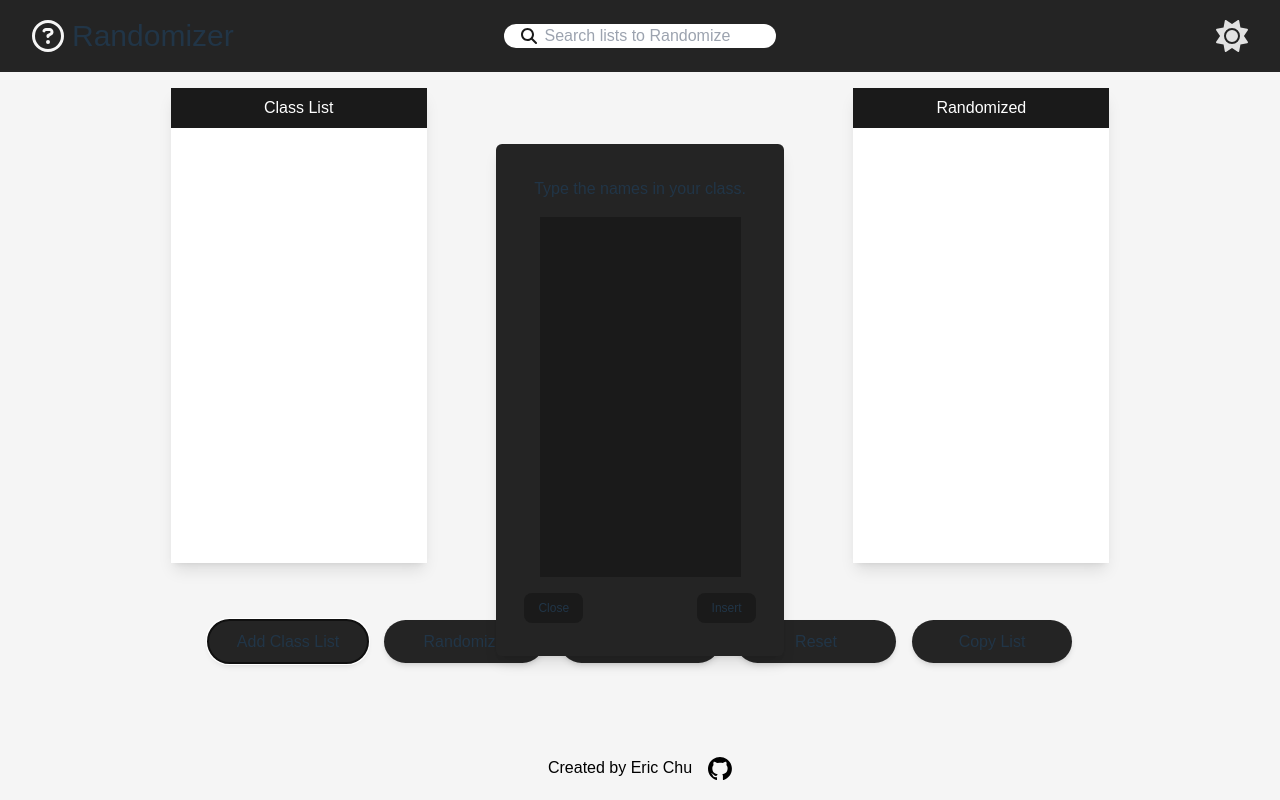
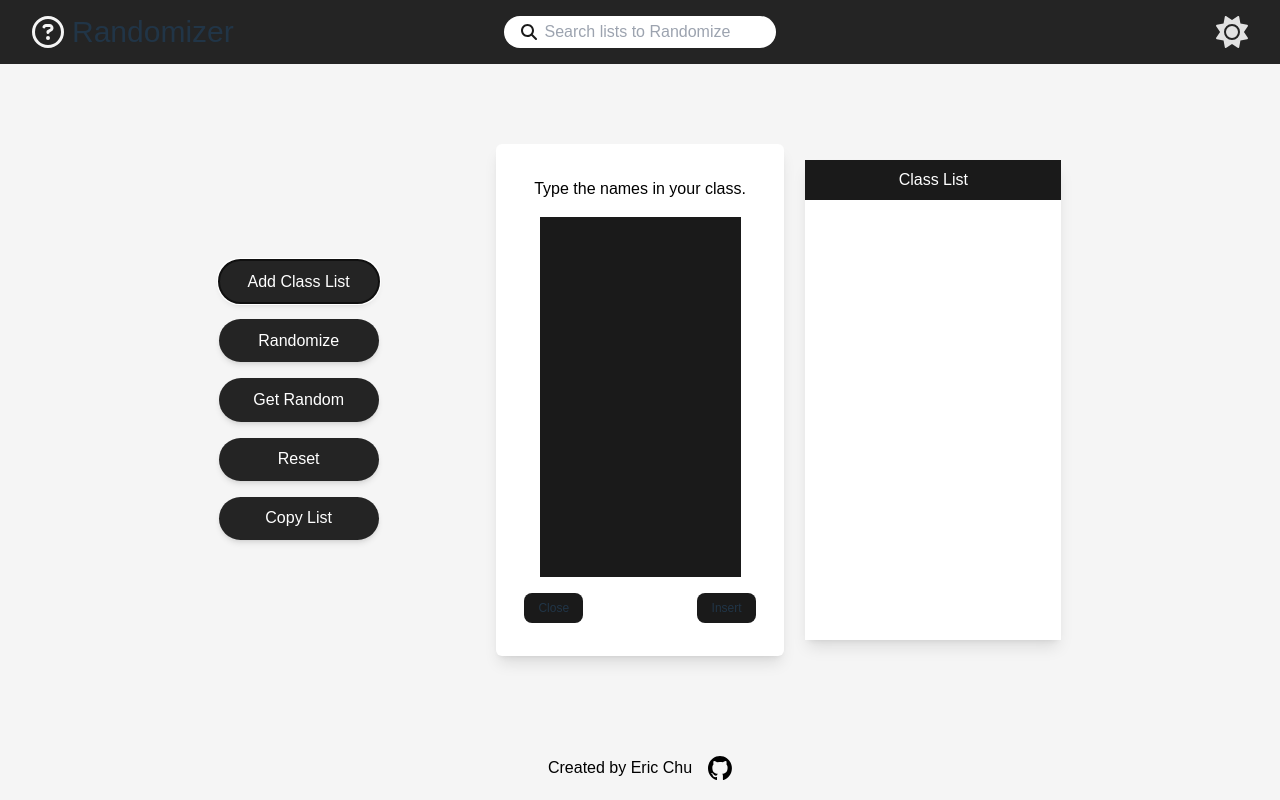
Before and after one commit to eric-k-chu/Randomizer, a React (Vite) app in the folder my-app/: page / in a window 1280 px wide. Both pictures are taken after a click on the button "Add Class List". Built offline with nearby package versions, Linux system fonts and the light colour scheme; a web font is replaced by a local one.

Commit message:
Changed Body layout

```diff
--- a/my-app/src/Components/List.tsx
+++ b/my-app/src/Components/List.tsx
@@ -13,7 +13,7 @@ function List({ customList, styles }: ListProps) {
 function SearchList({ customList, styles, maxSize }: ListProps) {
   const limit = Number(maxSize);
   return (
-    <ul className={styles}>{customList.map((n, i) => <li key={i} className="hover:bg-slate-300 py-2">{n}</li>).slice(0, limit)}</ul>
+    <ul className={styles}>{customList.map((n, i) => <li key={i} className="px-2 hover:bg-slate-300 py-2">{n}</li>).slice(0, limit)}</ul>
   )
 }
 
--- a/my-app/src/Components/Modal.tsx
+++ b/my-app/src/Components/Modal.tsx
@@ -19,9 +19,9 @@ function InsertForm({ isActive, onInsert, onCustomClick }: InsertFormProps) {
 
     return (
       <div className='flex flex-col items-center justify-center absolute top-0 left-0 w-full h-full z-50'>
-        <div className='w-72 h-[32rem] bg-dark-gray-1 p-2 rounded-md shadow-lg'>
+        <div className='w-72 h-[32rem] bg-white dark:bg-dark-gray-1 p-2 rounded-md shadow-lg'>
           <form method='post' onSubmit={handleSubmit} className='flex flex-col items-center justify-center h-[31rem] gap-y-4'>
-            <label htmlFor={textAreaID}>Type the names in your class.</label>
+            <label htmlFor={textAreaID} className='text-black dark:text-white'>Type the names in your class.</label>
             <textarea id={textAreaID} rows={15} className='resize-none bg-dark-gray-2'></textarea>
             <div className='flex justify-between text-xs w-64 px-3'>
               <Button text='Close' onCustomClick={() => isActive(false) } styles='bg-dark-gray-2'/>
--- a/my-app/src/Layout/Body.tsx
+++ b/my-app/src/Layout/Body.tsx
@@ -72,19 +72,17 @@ function Body() {
       {showModal && <InsertForm isActive={setShowModal} onInsert={handleInsertClassList} />}
 
       <div className='flex justify-center basis-3/4 w-full text-black dark:text-white'>
-        <Card title='Class List' listToDisplay={classList}/>
+        <div className='flex flex-col justify-center gap-y-4 text-white'>
+          <Button text="Add Class List" onCustomClick={() => setShowModal(true)} styles={buttonStyle1}/>
+          <Button text="Randomize" onCustomClick={handleGenerateRandom} styles={buttonStyle1}/>
+          <Button text="Get Random" onCustomClick={handleGetRandom} styles={buttonStyle1}/>
+          <Button text="Reset" onCustomClick={handleReset} styles={buttonStyle1}/>
+          <Button text="Copy List" onCustomClick={handleCopyList} styles={buttonStyle1}/>
+        </div>
         <div className='basis-1/3 flex flex-col items-center justify-center gap-y-4'>
-          <p className=' w-full h-16 text-center'>{showRandomName}</p>
+          <p className=' w-full h-16 text-center text-black dark:text-white'>{showRandomName}</p>
         </div>
-        <Card title='Randomized' listToDisplay={classListCopy} />
-      </div>
-
-      <div className='flex justify-center p-4 gap-x-4 items-center basis-1/4'>
-        <Button text="Add Class List" onCustomClick={() => setShowModal(true)} styles={buttonStyle1}/>
-        <Button text="Randomize" onCustomClick={handleGenerateRandom} styles={buttonStyle1}/>
-        <Button text="Get Random" onCustomClick={handleGetRandom} styles={buttonStyle1}/>
-        <Button text="Reset" onCustomClick={handleReset} styles={buttonStyle1}/>
-        <Button text="Copy List" onCustomClick={handleCopyList} styles={buttonStyle1}/>
+        <Card title='Class List' listToDisplay={classList} />
       </div>
     </div>
   )
--- a/my-app/src/Layout/NavBar.tsx
+++ b/my-app/src/Layout/NavBar.tsx
@@ -16,7 +16,7 @@ function NavBar({ isDarkMode, setDarkMode }: NavBarProps) {
           <img src={logo}/>
           <h2 className='text-3xl'>Randomizer</h2>
         </div>
-        <div className='basis-1/3 flex max-w-xs h-full p-6'>
+        <div className='basis-1/3 flex max-w-xs h-full px-6 max-h-8'>
           <SearchBar placeText='Search lists to Randomize'/>
         </div>
         <div className='basis-1/3 flex gap-x-2 items-center justify-end'>
```
